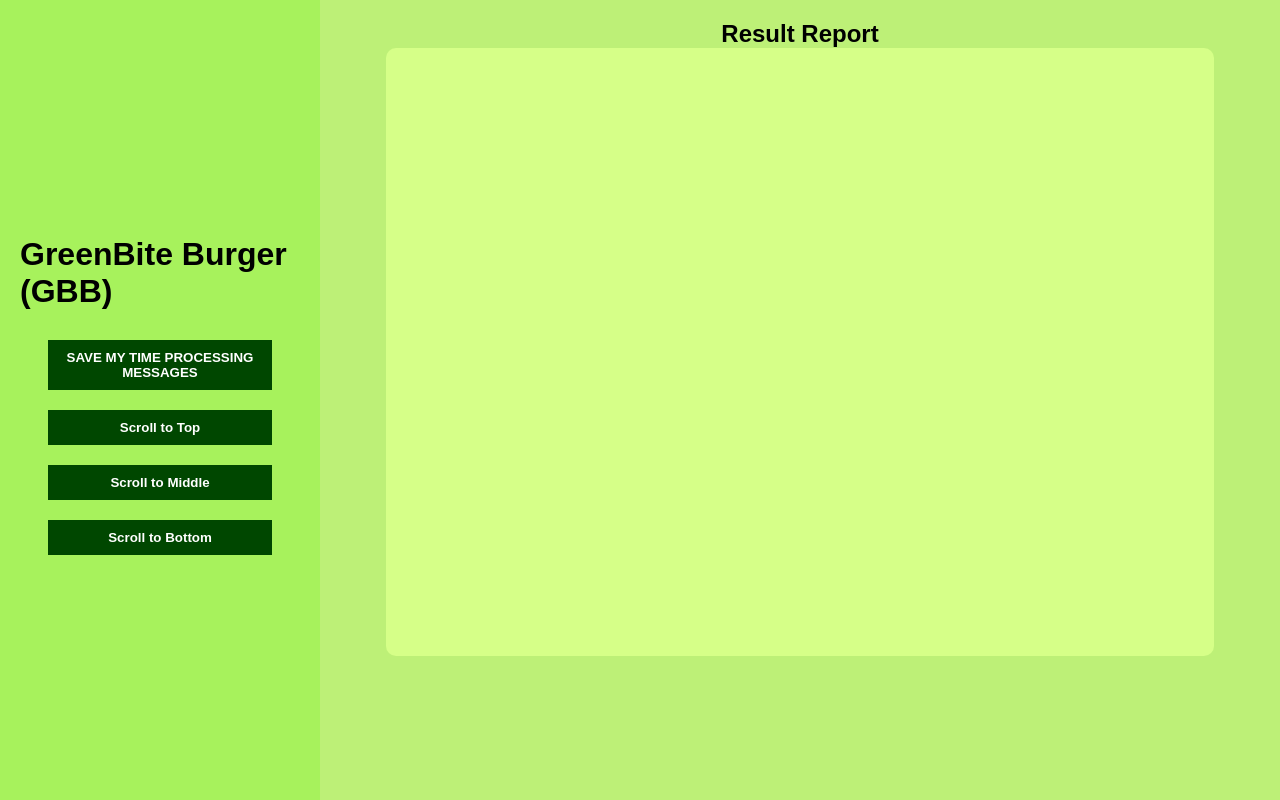
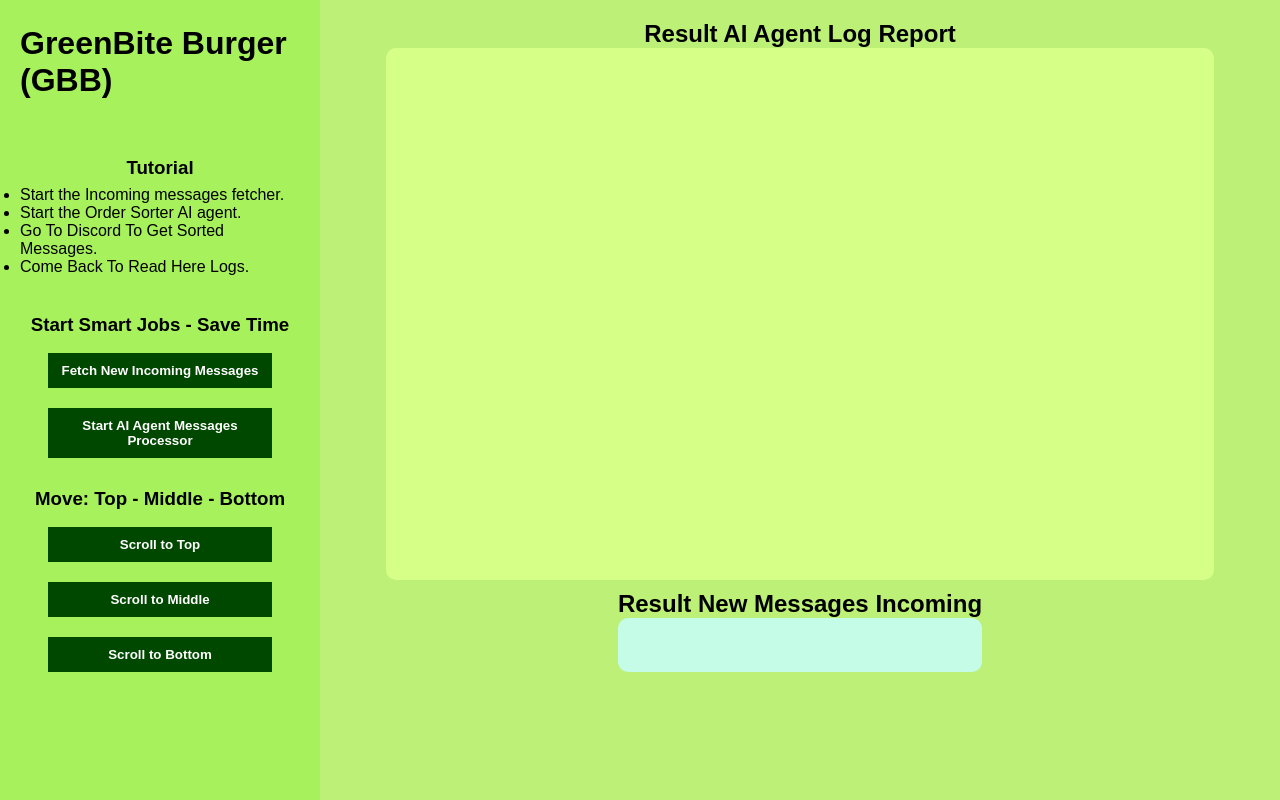
Before and after one commit to Diallo75012/small_local_business_agentic_automation_help_owner_greenbite_burger, a Flask app: page /greenbite-messages-automation in a window 1280 px wide. Run offline with Flask 3, Linux system fonts and the light colour scheme.

Commit message:
have done the extra button to start the simulation of incoming messages and have ran the agents at the same time, the jobs works fine and in discord we get the messages dispatched properly. The webui have been improved a bit with a message status field returned for the simulated message flow. need to see what is in the list of Agile table TO DOs and maybe can add a node in the agent flow that would use RAG to pre-answer all message enquiries before sending to discord the enquiry and proposed answer coming from stored collection vector business information that would also update when new enquiry message is answered. will not do it but this is where this project would be improved.

```diff
--- a/app.py
+++ b/app.py
@@ -91,6 +91,70 @@ def stream_results():
     sys.stdout.flush()
     # Allow message to be received before closing
     time.sleep(1)
+    # exit the while loop
+    break
+
+def simulation_incoming_messages_from_different_sources():
+  last_sent_time = time.time()
+
+  while True:
+    # ✅ Send heartbeat every 10 seconds to keep connection open
+    if time.time() - last_sent_time > 10:
+      yield "data: heartbeat\n\n"
+      sys.stdout.flush()
+      last_sent_time = time.time()
+
+    try:
+      # command need to be in a list with the first argument being the executable (here `python3`)
+      # returns `str`: `empty`(no more messages to fetch), `success`(all new messages have been fetched), `error`(an error occured)
+      commands = ["python3", "simulation_incoming_messages_run.py"]
+
+      # start the `subprocess` `ThreadPool` with max "3" workers executors for this tuto
+      with concurrent.futures.ThreadPoolExecutor(max_workers=int(os.getenv("WORKERS"))) as executor:
+        results = executor.map(run_command, [commands])
+      print("Results: ", results)
+
+      for result in results:
+        print("Result: ", result)
+        # if `error`
+        if "error" in result:
+          print(f"An error occurred while running the subprocess, fetch_messages_and_store result: {result}")
+          for line in result.splitlines():
+            yield f"data: {line}\n"
+            sys.stdout.flush()
+          yield "\n"
+          sys.stdout.flush()
+        elif "success" in result:
+          print(f"Successfully fetched incoming new messages and stored result: {result}")
+          for line in result.splitlines():
+            yield f"data: {line}\n"
+            sys.stdout.flush()
+          yield "\n"
+          sys.stdout.flush()
+        elif "empty" in result:
+          print(f"No incoming new messages to fetch: {result}")
+          for line in result.splitlines():
+            yield f"data: {line}\n"
+            sys.stdout.flush()
+          yield "\n"
+          sys.stdout.flush()
+        else:
+          print("error while looking for incoming messages, no `empty`, `error` nor `success` in result")
+          yield f"data: error incoming messages.\n"
+          sys.stdout.flush()
+
+    except Exception as e:
+      print(f"An exception occured while running subprocess agentic workflow: {e}")
+      yield f"data: error: An exception occured while running subprocess simutating incoming messages workflow {str(e)}\n\n"
+      sys.stdout.flush()
+
+    # Signal JavaScript that process is finished
+    yield "data: done\n\n"
+    sys.stdout.flush()
+    # Allow message to be received before closing
+    time.sleep(1)
+    # exit the while loop
+    break
 
 def run_command(cmd: List[str]):
   proc = subprocess.Popen(cmd, stdout=subprocess.PIPE, stderr=subprocess.PIPE, text=True)
@@ -114,6 +178,13 @@ def greenbite_messages_automation():
 @app.route('/greenbite-messages-automation-stream', methods=['GET'])
 def greenbite_messages_automation_stream():
   return Response(stream_results(), content_type="text/event-stream")
+
+# this route will be simulating the constant incoming messages from different sources (Whatsapp, SMS, Instragram DMs...)
+# the helper functions returns `empty`(no more messages to fetch), `success`(all new messages have been fetched), `error`(an error occured)
+# javascript side is going to be handling those returned values
+@app.route('/simulate-message-received', methods=['GET'])
+def simulate_message_received():
+  return Response(simulation_incoming_messages_from_different_sources(), content_type="text/event-stream")
 
 if __name__ == '__main__':
   app.run(debug=True, threaded=True, host='0.0.0.0')
--- a/static/css/styles.css
+++ b/static/css/styles.css
@@ -23,12 +23,18 @@ body {
   padding: 20px;
   display: flex;
   flex-direction: column;
-  justify-content: center;
+  justify-content: flex-start;
   align-items: center;
 }
 
 .sidebar h1 {
+  margin-top: 5px;
   margin-bottom: 20px;
+}
+
+.sidebar h3 {
+  margin-top: 20px;
+  margin-bottom: 7px;
 }
 
 .sidebar button {
@@ -55,9 +61,18 @@ body {
   align-items: center;
 }
 
+.sub-main-content {
+  flex: 1;
+  background-color: #BDF077;
+  padding: 10px;
+  display: flex;
+  flex-direction: column;
+  align-items: center;
+}
+
 .result-container {
   width: 90%;
-  height: 80%;
+  height: 70%;
   background-color: #D6FF88;
   overflow-y: auto;
   padding: 10px;
@@ -67,3 +82,16 @@ body {
 .result-container div {
   white-space: pre-wrap;
 }
+
+.result-simulation-incoming-messages-container {
+  width: 100%;
+  height: 30%;
+  background-color: #c5fce7;
+  overflow-y: auto;
+  padding: 10px;
+  border-radius: 10px;
+}
+
+.result-simulation-incoming-messages-container div {
+  white-space: pre-wrap;
+}
--- a/static/js/app.js
+++ b/static/js/app.js
@@ -1,10 +1,16 @@
 document.addEventListener("DOMContentLoaded", function () {
+  // agent job part
   const button = document.getElementById("start-processing");
   const resultContainer = document.getElementById("result-report");
+  // scrolling part
   const scrollTopBtn = document.getElementById("scroll-top");
   const scrollMidBtn = document.getElementById("scroll-mid");
   const scrollBottomBtn = document.getElementById("scroll-bottom");
+  // simulation incoming messages part (display is `none` and visibility `hidden` in styles.css)
+  const incomingMessagesSimulatorButton = document.getElementById("start-incoming-messages-simulation");
+  const resultIncomingMessagesSimulationContainer = document.getElementById("result-simulation-incoming-messages");
 
+  // AGENT JOB PART
   let eventSource = null;
 
   button.addEventListener("click", function () {
@@ -58,6 +64,7 @@ document.addEventListener("DOMContentLoaded", function () {
     };
   });
 
+  // SCROLLING PART
   scrollTopBtn.addEventListener("click", () => {
     resultContainer.scrollTop = 0;
   });
@@ -69,4 +76,74 @@ document.addEventListener("DOMContentLoaded", function () {
   scrollBottomBtn.addEventListener("click", () => {
     resultContainer.scrollTop = resultContainer.scrollHeight;
   });
+
+  // SIMULATION INCOMING MESSAGES PART
+  let eventSimulationSource = null;
+
+  incomingMessagesSimulatorButton.addEventListener("click", function () {
+    // If the eventSimulationSource is already open, do nothing as we wait to receive message from backend.
+    if (eventSimulationSource) return;
+
+    resultIncomingMessagesSimulationContainer.innerHTML = "<p>Processing started...</p>";
+    incomingMessagesSimulatorButton.disabled = true;
+    incomingMessagesSimulatorButton.classList.add("disabled");
+
+    // Make sure this route returns SSE on GET, not HTML
+    eventSimulationSource = new EventSource("/simulate-message-received");
+
+    eventSimulationSource.onmessage = function (event) {
+      // Note: `event.data` cleans up the prefix `data: ` that it requires for sending messages
+      // If our Flask generator sends "data: done\n\n", we treat it as a completion signal
+      if (event.data === "done") {
+        eventSimulationSource.close();
+        eventSimulationSource = null;
+        incomingMessagesSimulatorButton.disabled = false;
+        incomingMessagesSimulatorButton.classList.remove("disabled");
+        resultIncomingMessagesSimulationContainer.innerHTML += "<p style='color:lime;'>Process completed successfully.</p>";
+        return;
+      }
+
+      // If it’s just a “heartbeat,” ignore it
+      if (event.data === "heartbeat") {
+        return;
+      }
+
+      // here we return different messages depending on received backend `error`, `empty` or `success`
+      if (event.data.indexOf("error") !== -1) {
+        // display in webui the agent response making the `div` visible
+        const line = event.data;
+        console.log("Error in Incoming messages simulator result: ", event)
+        const div = document.createElement("div");
+        div.textContent = `Incoming Messages Result:\n${line}`;
+        resultIncomingMessagesSimulationContainer.appendChild(div);
+      } else if (event.data.indexOf("empty") !== -1) {
+        // display in webui the agent response making the `div` visible
+        const line = event.data;
+        console.log("Empty Incoming messages simulator result: ", event)
+        const div = document.createElement("div");
+        div.textContent = `Incoming Messages Result:\n${line}`;
+        resultIncomingMessagesSimulationContainer.appendChild(div);
+      } else {
+        // if we are here that means that we had found new messages `success`
+        // display in webui the agent response making the `div` visible
+        const line = event.data;
+        console.log("Success Incoming messages simulator result: ", event)
+        const div = document.createElement("div");
+        div.textContent = `Incoming Messages Result:\n${line}`;
+        resultIncomingMessagesSimulationContainer.appendChild(div);
+      }
+    };
+
+    // If there’s a connection error, close and retry after 5s
+    eventSimulationSource.onerror = function () {
+      eventSimulationSource.close();
+      eeventSimulationSource = null;
+      incomingMessagesSimulatorButton.disabled = false;
+      incomingMessagesSimulatorButton.classList.remove("disabled");
+      resultIncomingMessagesSimulationContainer.innerHTML += "<p style='color:red;'>Connection lost. Retrying...</p>";
+
+      setTimeout(() => incomingMessagesSimulatorButton.click(), 5000);
+    };
+  });
+
 });
--- a/templates/greenbite_messages_automation.html
+++ b/templates/greenbite_messages_automation.html
@@ -10,14 +10,31 @@
   <div class="container">
     <div class="sidebar">
       <h1>GreenBite Burger (GBB)</h1>
-      <button id="start-processing">SAVE MY TIME PROCESSING MESSAGES</button>
+      <br>
+      <h3>Tutorial</h3>
+      <ul>
+        <li>Start the Incoming messages fetcher.</li>
+        <li>Start the Order Sorter AI agent.</li>
+        <li>Go To Discord To Get Sorted Messages.</li>
+        <li>Come Back To Read Here Logs.</li>
+      </ul>
+      <br>
+      <h3>Start Smart Jobs - Save Time</h3>
+      <button id="start-incoming-messages-simulation">Fetch New Incoming Messages</button>
+      <button id="start-processing">Start AI Agent Messages Processor</button>
+      <h3>Move: Top - Middle - Bottom</h3>
       <button id="scroll-top">Scroll to Top</button>
       <button id="scroll-mid">Scroll to Middle</button>
       <button id="scroll-bottom">Scroll to Bottom</button>
     </div>
     <div class="main-content">
-      <h2>Result Report</h2>
+      <h2>Result AI Agent Log Report</h2>
       <div id="result-report" class="result-container"></div>
+      <div class="sub-main-content">
+        <h2>Result New Messages Incoming</h2>
+        <div id="result-simulation-incoming-messages" class="result-simulation-incoming-messages-container">
+      </div>
+    </div>
     </div>
   </div>
   <script src="{{ url_for('static', filename='js/app.js') }}"></script>
```
Also changed, not shown: helpers/messages_csv_frequent_fetcher_db_storer.py (+11 -3 lines), notes.md (+15 -0 lines), simulation_incoming_messages_run.py (added, +34 -0 lines), 1 other file.
